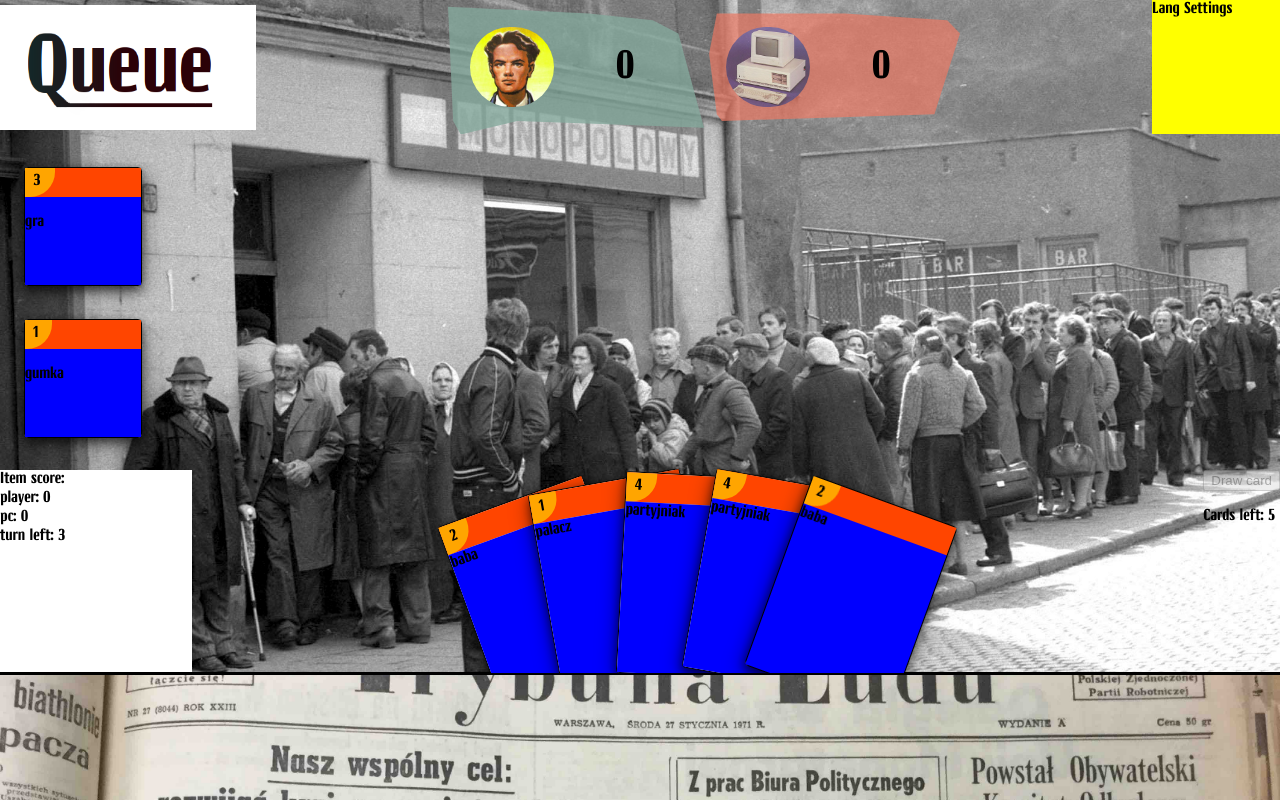
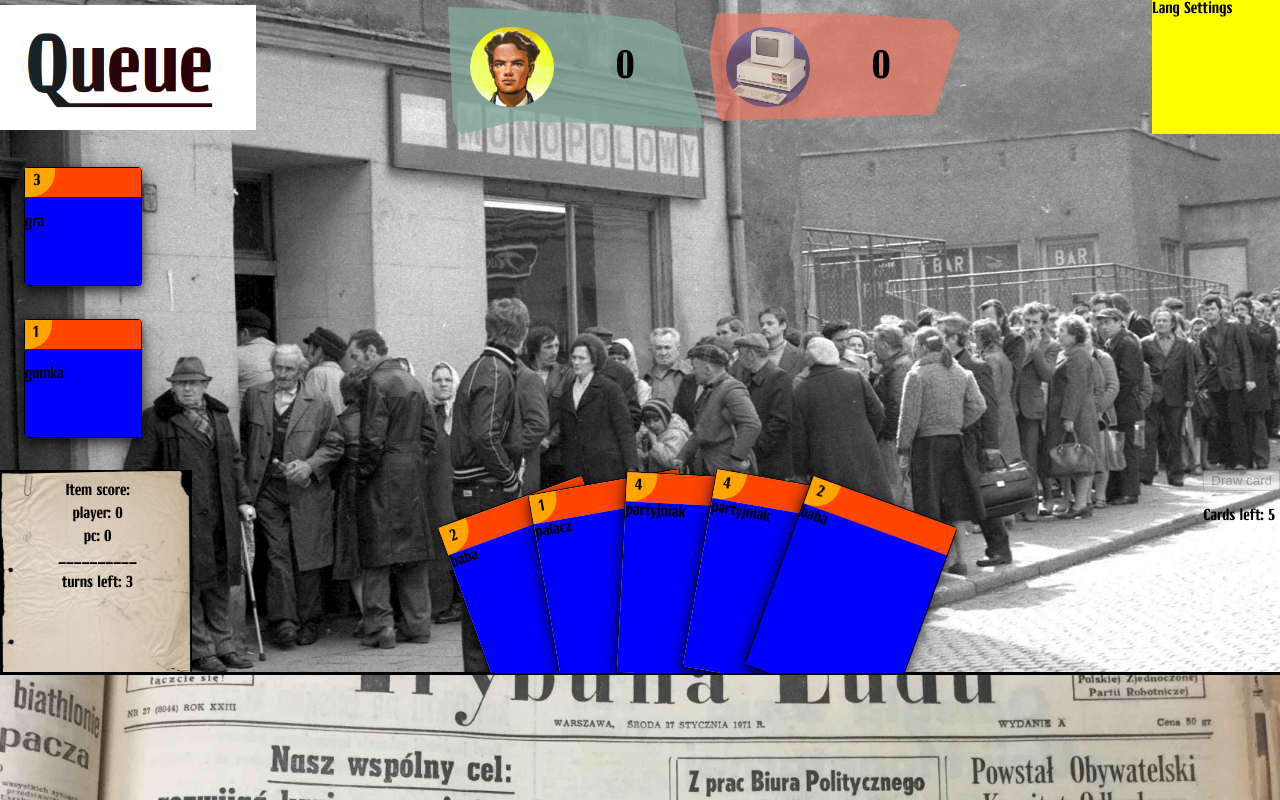
Before and after one commit to michalakweb/that-my-spot, a React (Create React App) app: page / in a window 1280 px wide. Built offline with nearby package versions, Linux system fonts and the light colour scheme.

Commit message:
styling fixes

```diff
--- a/src/App.js
+++ b/src/App.js
@@ -434,7 +434,7 @@ class App extends React.Component {
               }
             )
           }
-        }, 1500)
+        }, 700)
       }
     )
   }
--- a/src/components/footer/OverallScore.js
+++ b/src/components/footer/OverallScore.js
@@ -5,7 +5,8 @@ const OverallScore = props => (
     <p>Item score:</p>
     <p>player: {props.playerOverallScore}</p>
     <p>pc: {props.computerOverallScore}</p>
-    <p>turn left: {3 - props.turnCounter / 2}</p>
+    <p>__________</p>
+    <p>turns left: {3 - props.turnCounter / 2}</p>
   </div>
 )
 
--- a/src/styles/footer.scss
+++ b/src/styles/footer.scss
@@ -10,12 +10,19 @@
 #overall_score {
   display: flex;
   flex-direction: column;
-  background-color: white;
+  background-image: url("../images/linedpaper.jpg");
+  background-size: cover;
   width: 15%;
+  align-items: center;
 
   p {
     margin: 0;
-    padding: 0;
+    padding: 2px;
+    padding-left: 5px;
+  }
+
+  p:first-child {
+    margin-top: 10px;
   }
 }
 
```
Also changed, not shown: src/images/linedpaper.jpg (added), src/images/odra.jpg.
